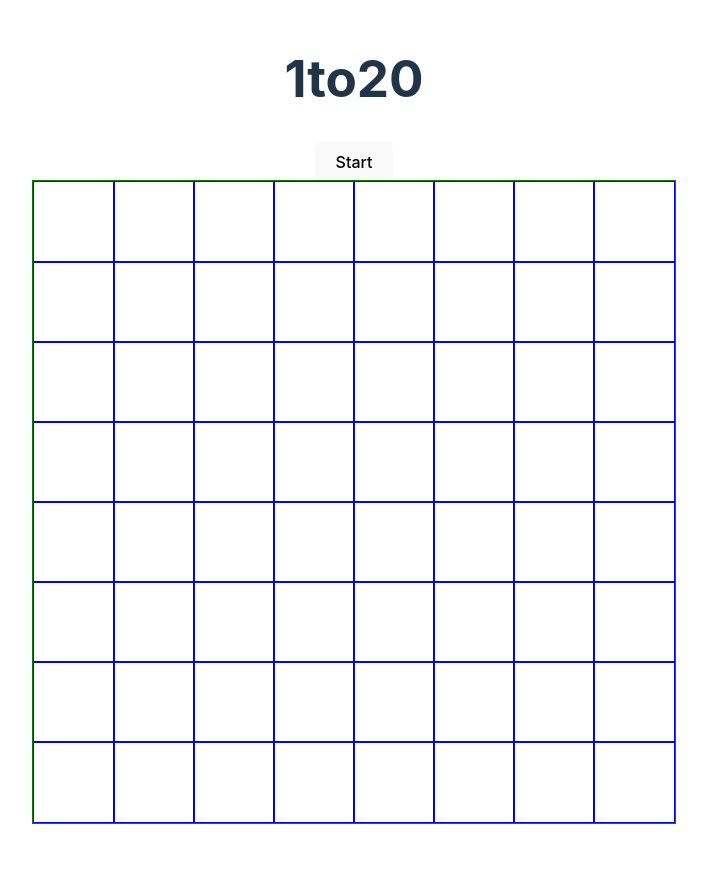
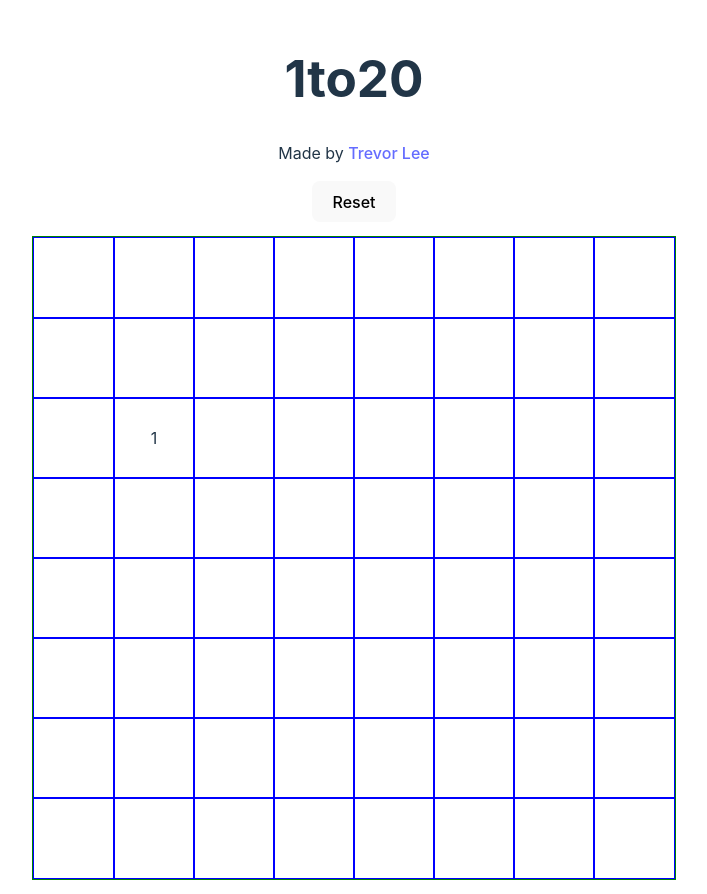
Before and after one commit to boogerbuttcheeks/1to20, a React (Vite) app: page / in a window 1280 px wide. Shown: the whole page, without its empty margins (286-993 px from the left). Before the commit the page ends 838 px from the top, so only its background shows below. Built offline with nearby package versions, Linux system fonts and the light colour scheme.

Commit message:
implement restart functionality

```diff
--- a/src/App.css
+++ b/src/App.css
@@ -28,6 +28,7 @@
   justify-content: center;
   text-align: center;
   position: relative;
+  cursor: pointer;
 }
 
 .box:after {
--- a/src/App.jsx
+++ b/src/App.jsx
@@ -4,9 +4,14 @@ import './App.css'
 function App() {
   const [scoreBoxes, setScoreBoxes] = useState([])
   const [currentBox, setCurrentBox] = useState(0)
+  const [gameStarted, setGameStarted] = useState(false)
   const boxRefs = useRef([])
 
   const boxes = [...Array(64)].map((_, index) => index + 1)
+
+  useEffect(() => {
+    handleStart()
+  }, [])
 
   useEffect(() => {
     const firstBox = scoreBoxes[0]
@@ -51,6 +56,7 @@ function App() {
   }, [scoreBoxes, currentBox])
 
   function handleStart() {
+    setGameStarted(true)
     let arr = []
     while (arr.length < 20) {
       let r = Math.floor(Math.random() * 64)
@@ -60,10 +66,27 @@ function App() {
     setScoreBoxes(arr)
   }
 
+  function handleReset() {
+    setGameStarted(false)
+
+    // Set currentBox to 0 to start over
+    setCurrentBox(0);
+
+    // reset the box numbers and visibility
+    boxRefs.current.forEach(box => {
+      box.textContent = '';
+      box.style.visibility = 'visible';
+    });
+
+    handleStart()
+  }
+
   return (
     <div className="App">
       <h1>1to20</h1>
-      <button onClick={handleStart}>Start</button>
+      <p>Made by <a href="https://trevortylerlee.com">Trevor Lee</a></p>
+
+      <button onClick={handleReset} style={{marginBottom: "1rem"}}>Reset</button>
 
       <div className="game-wrapper">
         {boxes.map((box, index) => (
```
